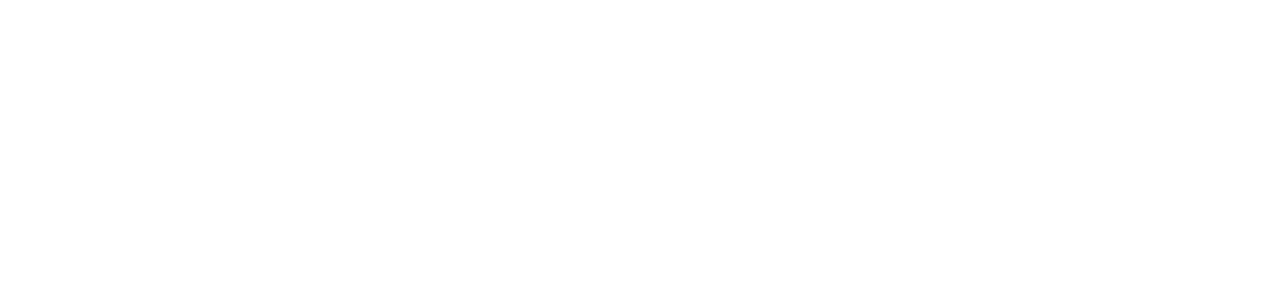
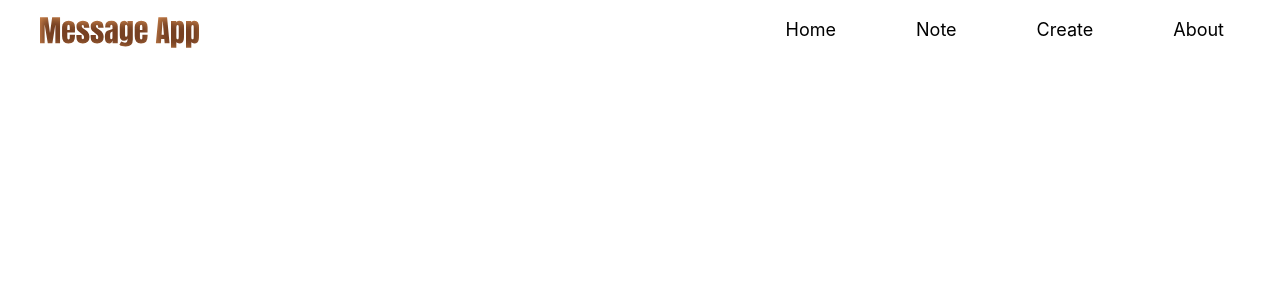
Before and after one commit to xSemuel/message-app, a React (Create React App) app: page / in a window 1280 px wide. Shown: the top 300 px of the page. Built offline with nearby package versions, Linux system fonts and the light colour scheme.

Commit message:
feat: added react-router-dom

```diff
--- a/package.json
+++ b/package.json
@@ -8,6 +8,7 @@
     "@testing-library/user-event": "^13.5.0",
     "react": "^18.2.0",
     "react-dom": "^18.2.0",
+    "react-router-dom": "^6.15.0",
     "react-scripts": "5.0.1",
     "web-vitals": "^2.1.4"
   },
--- a/src/App.js
+++ b/src/App.js
@@ -1,6 +1,13 @@
+import { BrowserRouter } from "react-router-dom";
+import { Header } from './components'
+
+
 function App() {
   return (
     <div>
+        <BrowserRouter>
+          <Header />
+        </BrowserRouter>
     </div>
   );
 }
```
Also changed, not shown: 1 other file (tests, documents, lock files or other folders).
